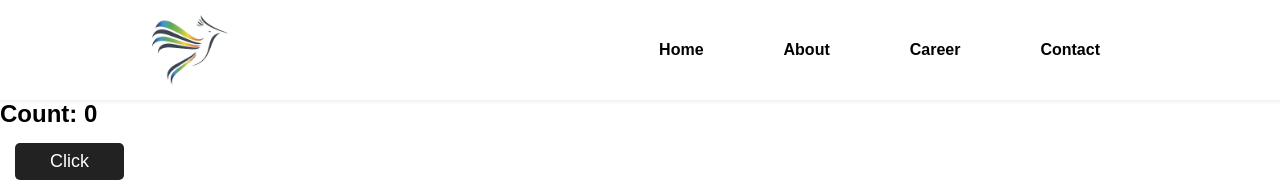
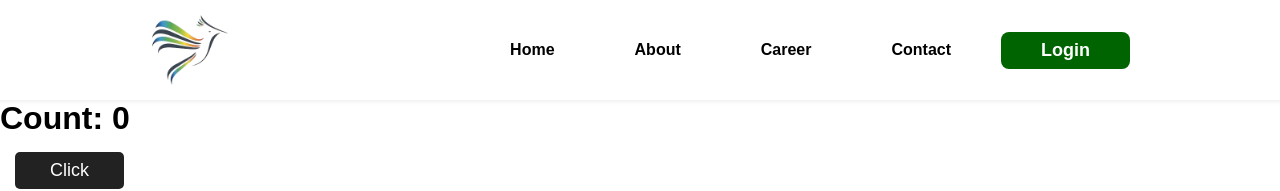
Before and after one commit to RajSresth/React-Lectures-A-27-Batch, a React (Vite) app in the folder Day-3 React and Vite/: page / in a window 1280 px wide. Shown: the top 191 px of the page. Built offline with nearby package versions, Linux system fonts and the light colour scheme.

Commit message:
useState Hook Part-1

```diff
--- a/Day-3 React and Vite/src/components/Body.jsx
+++ b/Day-3 React and Vite/src/components/Body.jsx
@@ -3,19 +3,19 @@ import Card from "./Card";
 import { config } from "../constants/constant";
 
 const Body = () => {
-  const [reactCount,setreactCount] = useState(0);
+  const [count, setCount] = useState(0);
 
-  const handleClick = () =>{
-    count++;
-    console.log("count:",count); // 1
+  const increment = ()=>{
+    setCount(count + 1);
   }
+
 
   return (
     <div>
       <div className="center-container">
         <div className="btn">
-          <h2>Count: {reactCount}</h2>
-          <button onClick={handleClick}>Click</button>
+          <h1>Count: {count}</h1>
+          <button onClick={increment} >Click</button>
         </div>
 
         <div className="card-container">
--- a/Day-3 React and Vite/src/components/Card.jsx
+++ b/Day-3 React and Vite/src/components/Card.jsx
@@ -7,7 +7,7 @@ const Card = (props) =>{
                     <img src={image} alt="" />
                 </div>
                 <div className="info">
-                    <div claaName="content">
+                    <div className="content">
                         <h2>Product Name:{name}</h2>
                         <h4>Description:{description.split(" ").slice(0,2).join(" ")}</h4>
                         <h5>Price:{price}</h5>
--- a/Day-3 React and Vite/src/components/Navbar.jsx
+++ b/Day-3 React and Vite/src/components/Navbar.jsx
@@ -1,11 +1,21 @@
+import { useState } from "react";
+
 const Navbar = () => {
-    return <div className="navbar">
-                <a href="#">Home</a>
-                <a href="#">About</a>
-                <a href="#">Career</a>
-                <a href="#">Contact</a>
+  const [isLogin, setisLogin] = useState(false); // const isLogin = false
+  const task = () => setisLogin(!isLogin);
+  console.log("navbar:Render");
+
+  return (
+    <div className="navbar">
+      <a href="#">Home</a>
+      <a href="#">About</a>
+      <a href="#">Career</a>
+      <a href="#">Contact</a>
+      <button className={isLogin ? "logoutBtn" : "loginBtn"} onClick={task}>
+        {isLogin ? "Logout" : "Login"}
+      </button>
     </div>
-}
+  );
+};
 
-
-export default Navbar
+export default Navbar;
--- a/Day-3 React and Vite/src/index.css
+++ b/Day-3 React and Vite/src/index.css
@@ -107,3 +107,28 @@ body{
     background-color: #222;
     color: white;
 }
+
+
+.loginBtn{
+    background-color: darkgreen;
+    color: white;
+    font-weight: bold;
+    font-size: 18px;
+    border: none;
+    outline: none;
+    padding: 8px 40px;
+    border-radius: 8px;
+    cursor: pointer;
+}
+
+.logoutBtn{
+    background-color: rgb(137, 5, 31);
+    color: white;
+    font-weight: bold;
+    font-size: 18px;
+    border: none;
+    outline: none;
+    padding: 8px 40px;
+    border-radius: 8px;
+    cursor: pointer;
+}
--- a/Day-3 React and Vite/src/main.jsx
+++ b/Day-3 React and Vite/src/main.jsx
@@ -4,7 +4,7 @@ import App from "./App"
 import "./index.css";
 
 createRoot(document.getElementById("root")).render(
-  <StrictMode>
+
     <App/>
-  </StrictMode>
+
 );
```
